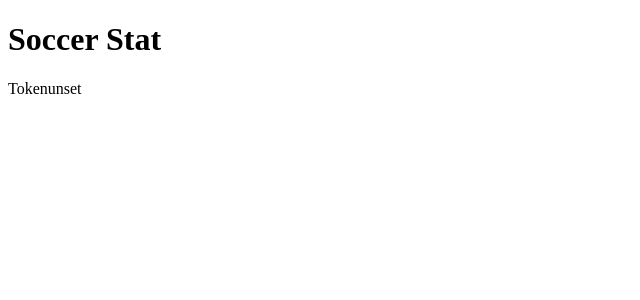
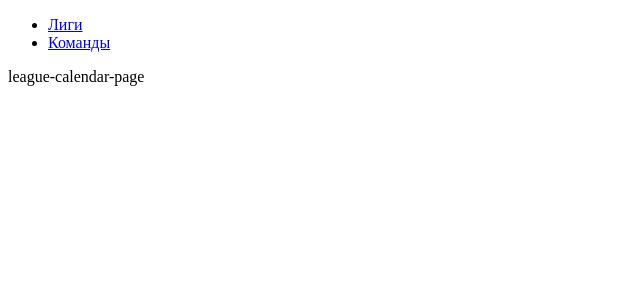
Before and after one commit to maver1cus/soccer-stat, a React (Create React App) app: page /leagues/1 in a window 1280 px wide. Shown: the top 300 px of the page, without its empty margins (0-640 px from the left). Built offline with nearby package versions, Linux system fonts and the light colour scheme; no server answers.

Commit message:
add routing

```diff
--- a/package.json
+++ b/package.json
@@ -9,6 +9,7 @@
     "@testing-library/user-event": "^13.5.0",
     "react": "^17.0.2",
     "react-dom": "^17.0.2",
+    "react-router-dom": "6.2.2",
     "react-scripts": "5.0.0",
     "web-vitals": "^2.1.4"
   },
--- /dev/null
+++ b/src/componets/app-router/app-router.jsx
@@ -0,0 +1,19 @@
+import React from 'react';
+import { Route, Routes } from 'react-router-dom';
+import LeaguesPage from '../../pages/leagues-page/leagues-page';
+import LeagueCalendarPage from '../../pages/league-calendar-page/league-calendar-page';
+import TeamCalendarPage from '../../pages/team-calendar-page/team-calendar-page';
+import TeamsPage from '../../pages/teams-page/teams-page';
+
+const AppRouter = () => {
+  return (
+    <Routes>
+      <Route path="/" element={<LeaguesPage />} />
+      <Route path="teams/" element={<TeamsPage />} />
+      <Route path="teams/:id" element={<TeamCalendarPage />} />
+      <Route path="/leagues/:id" element={<LeagueCalendarPage />} />
+    </Routes>
+  );
+};
+
+export default AppRouter;
--- a/src/componets/app/app.jsx
+++ b/src/componets/app/app.jsx
@@ -1,14 +1,26 @@
 import React from 'react';
+import { BrowserRouter, Link } from 'react-router-dom';
+import AppRouter from '../app-router/app-router';
 
 function App() {
   return (
-    <div className="App">
-      <h1>Soccer Stat</h1>
-      <div>
-        <span>Token</span>
-        <span>{process.env.REACT_APP_TOKEN}</span>
-      </div>
-    </div>
+    <BrowserRouter>
+      <header>
+        <nav>
+          <ul>
+            <li>
+              <Link to="/">Лиги</Link>
+            </li>
+            <li>
+              <Link to="/teams">Команды</Link>
+            </li>
+          </ul>
+        </nav>
+      </header>
+      <main>
+        <AppRouter />
+      </main>
+    </BrowserRouter>
   );
 }
 
--- /dev/null
+++ b/src/pages/league-calendar-page/league-calendar-page.jsx
@@ -0,0 +1,11 @@
+import React from 'react';
+
+const LeagueCalendarPage = () => {
+  return (
+    <div>
+      league-calendar-page
+    </div>
+  );
+};
+
+export default LeagueCalendarPage;
--- /dev/null
+++ b/src/pages/leagues-page/leagues-page.jsx
@@ -0,0 +1,11 @@
+import React from 'react';
+
+const LeaguesPage = () => {
+  return (
+    <div>
+      LeaguesPage
+    </div>
+  );
+};
+
+export default LeaguesPage;
--- /dev/null
+++ b/src/pages/team-calendar-page/team-calendar-page.jsx
@@ -0,0 +1,11 @@
+import React from 'react';
+
+const TeamCalendarPage = () => {
+  return (
+    <div>
+      team-calendar-page
+    </div>
+  );
+};
+
+export default TeamCalendarPage;
--- /dev/null
+++ b/src/pages/teams-page/teams-page.jsx
@@ -0,0 +1,11 @@
+import React from 'react';
+
+const TeamsPage = () => {
+  return (
+    <div>
+      teams-page
+    </div>
+  );
+};
+
+export default TeamsPage;
```
Also changed, not shown: .eslintrc.json, 1 other file (tests, documents, lock files or other folders).
